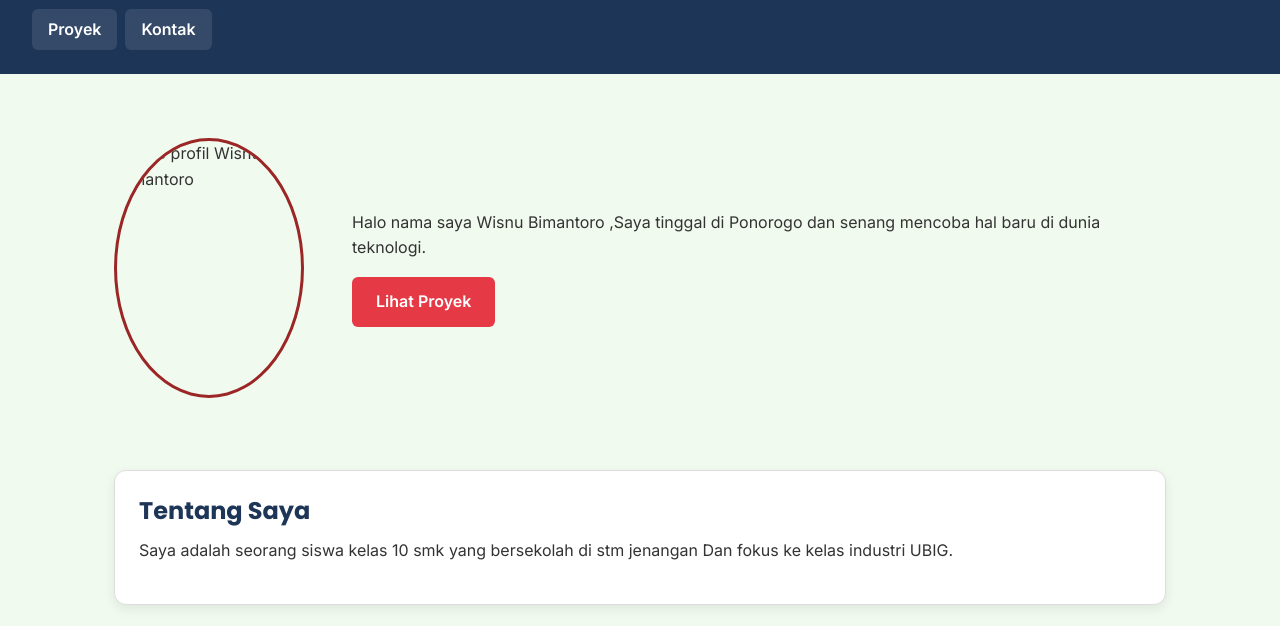
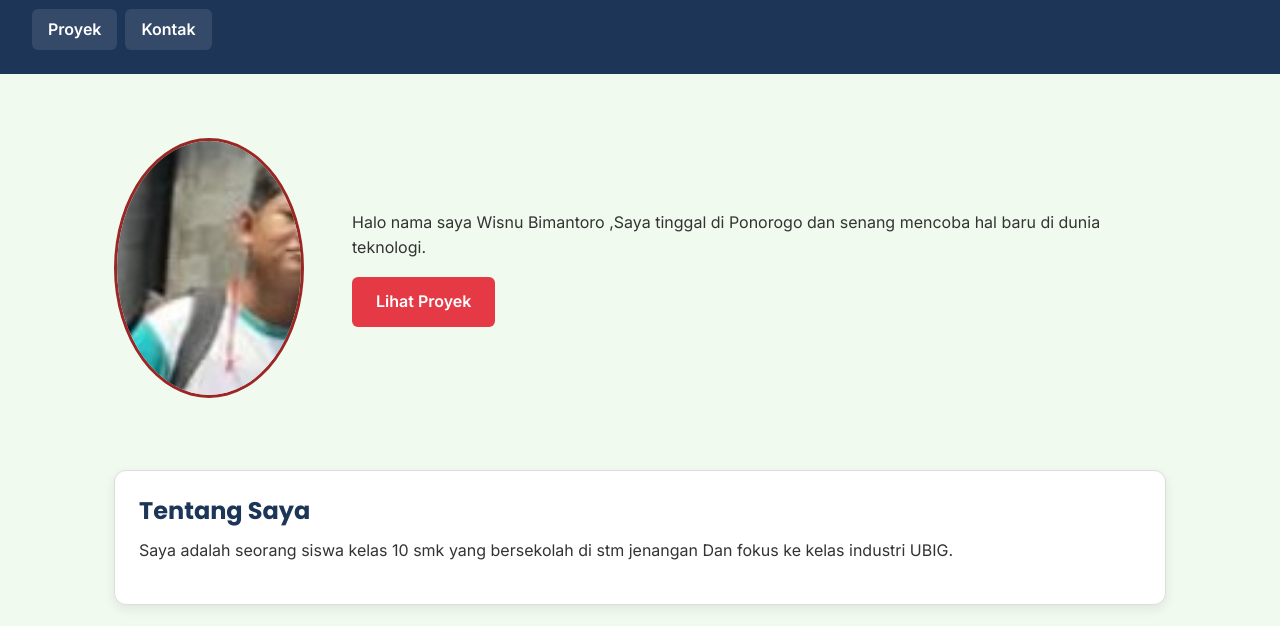
Before and after one commit to Jamalcode-creative/portofolio-W5, a plain HTML site: page index.html in a window 1280 px wide. Shown: the part 96-722 px from the top of the page. Drawn offline with Linux system fonts and the light colour scheme.

Commit message:
Update index.html

```diff
--- a/index.html
+++ b/index.html
@@ -27,7 +27,7 @@
         <section class="profil-hero">
             <div class="profil-isi">
                 <figure>
-                    <img src="./Foto Saya.jpeg" alt="Foto profil Wisnu Bimantoro" width="180" height="180">
+                    <img src="img/Foto Saya.jpeg" alt="Foto profil Wisnu Bimantoro" width="180" height="180">
                 </figure>
                 <p class="perkenalan">Halo nama saya Wisnu Bimantoro ,Saya tinggal di Ponorogo dan senang mencoba hal baru di dunia teknologi.<br>
                     <a class="tombol-proyek" href="Proyek.html">Lihat Proyek</a>
```
